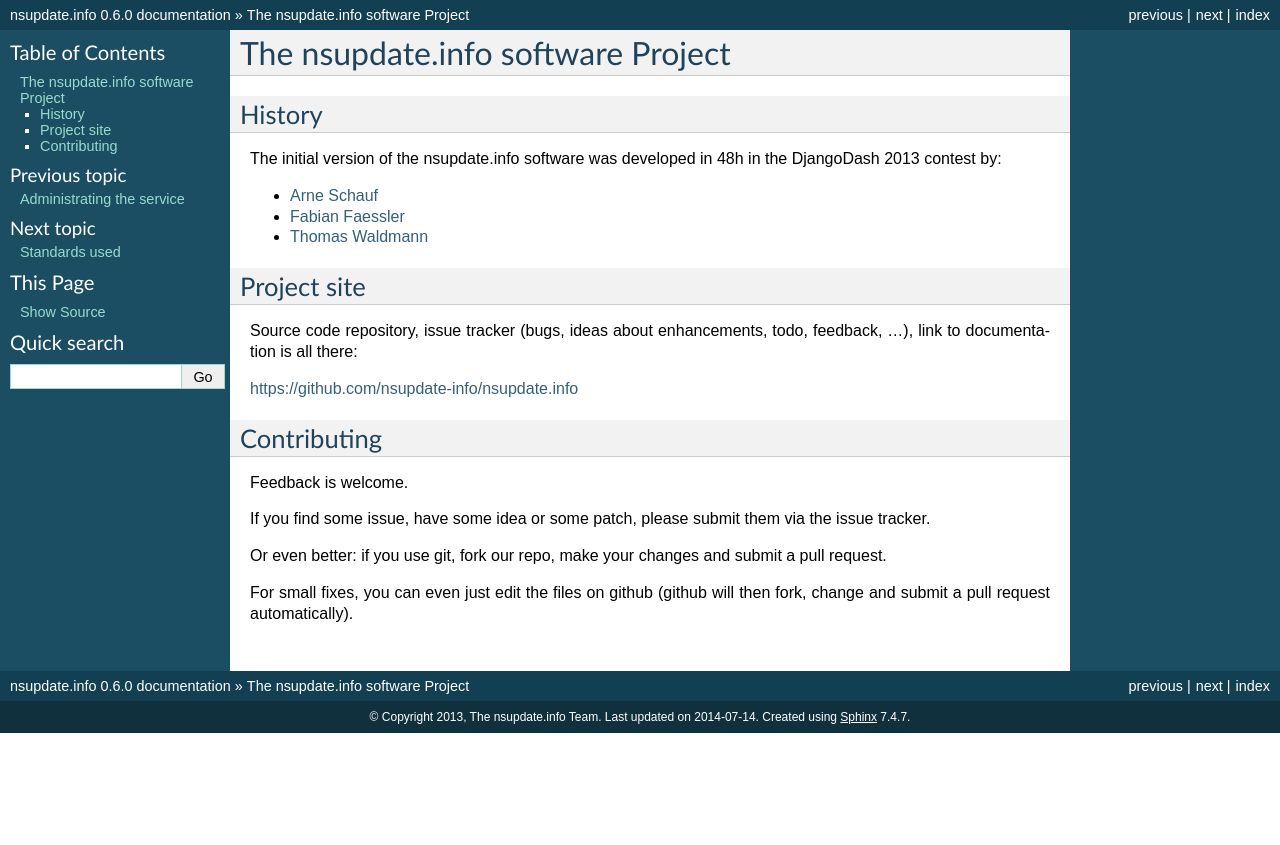
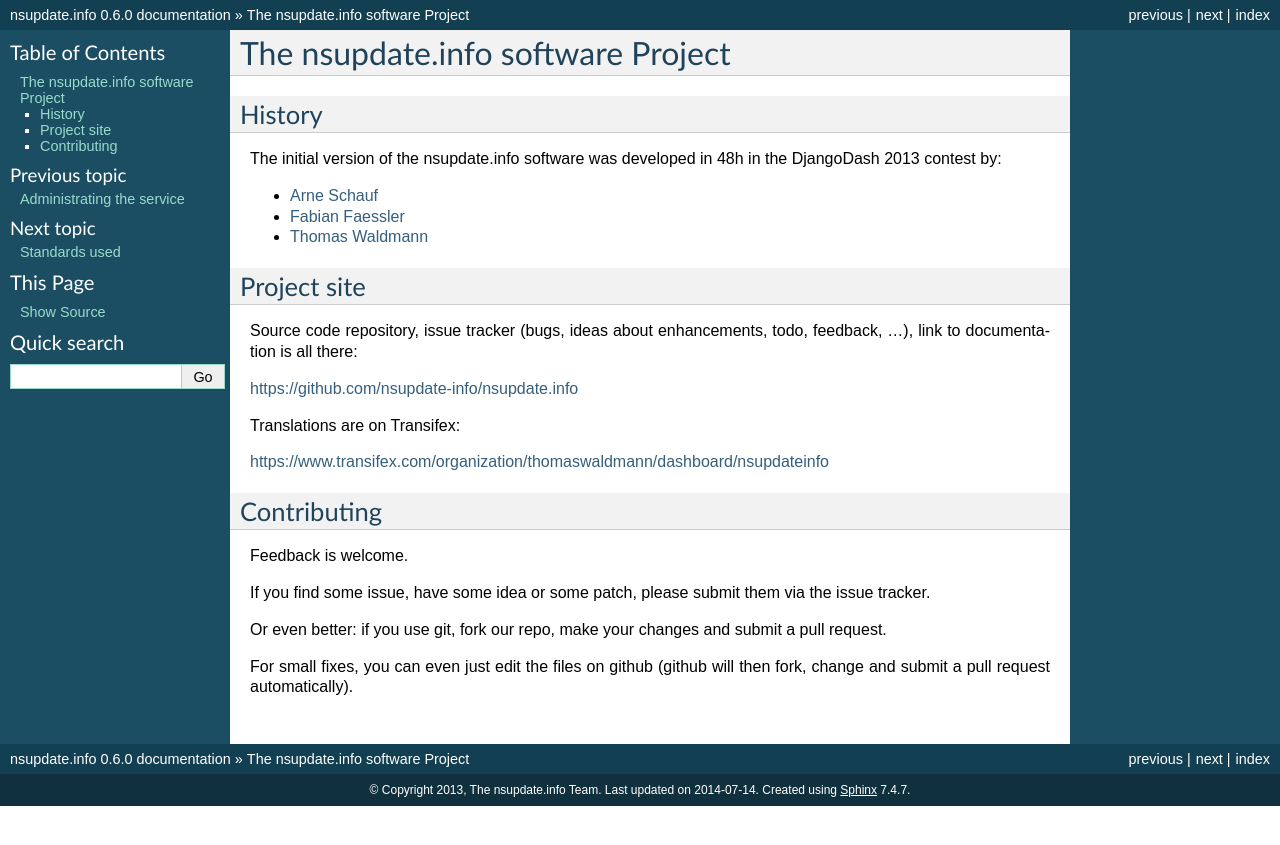
Before and after one commit to nsupdate-info/nsupdate.info, a Sphinx documentation site: the page built from docs/project.rst, in a window 1280 px wide. Shown: the top 845 px of the page. Built offline with Sphinx 7.4.7, drawn with Linux system fonts in a browser that asks for light colours.

Commit message:
add a link to transifex translation site

```diff
--- a/docs/project.rst
+++ b/docs/project.rst
@@ -20,6 +20,10 @@
 
 https://github.com/nsupdate-info/nsupdate.info
 
+Translations are on Transifex:
+
+https://www.transifex.com/organization/thomaswaldmann/dashboard/nsupdateinfo
+
 
 Contributing
 ============
```
